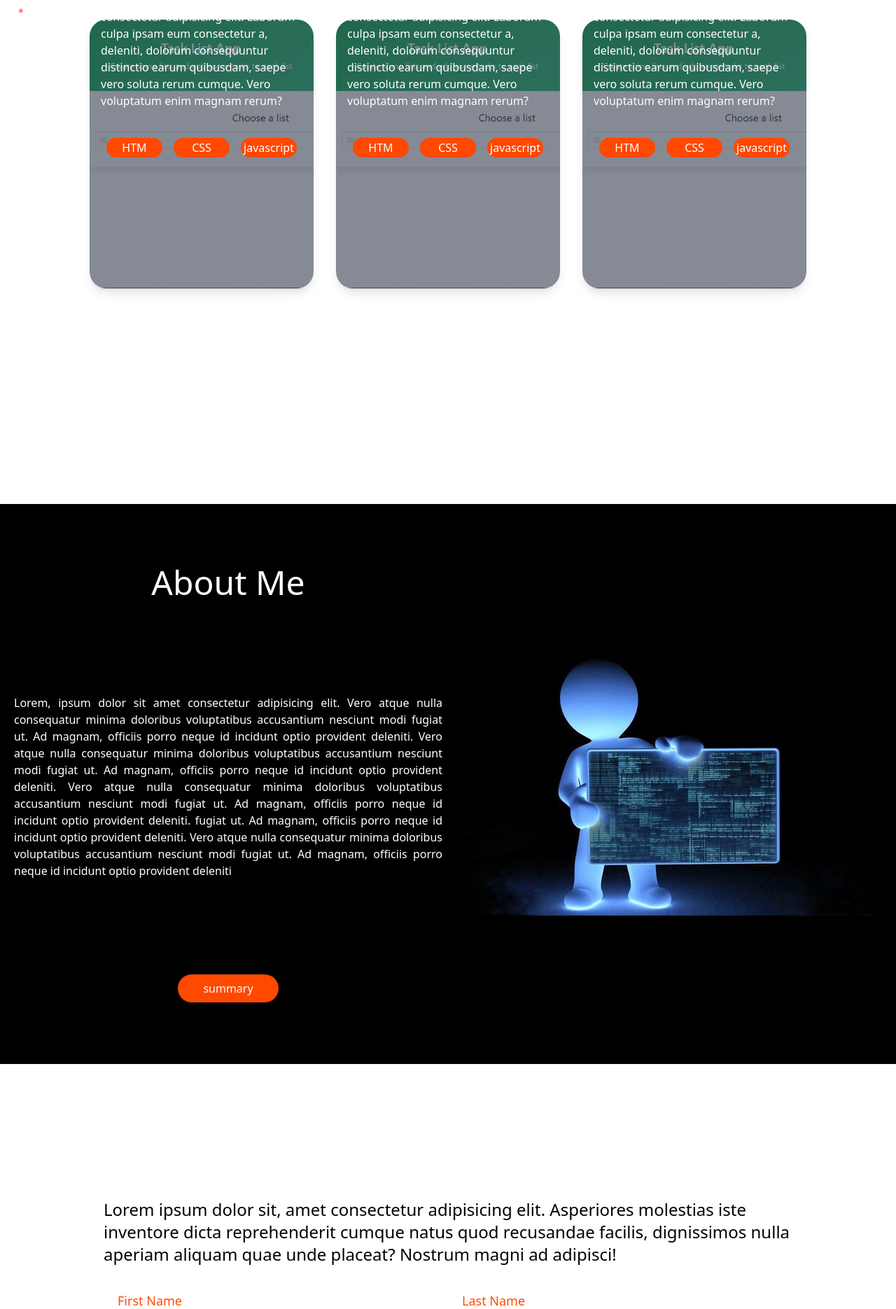
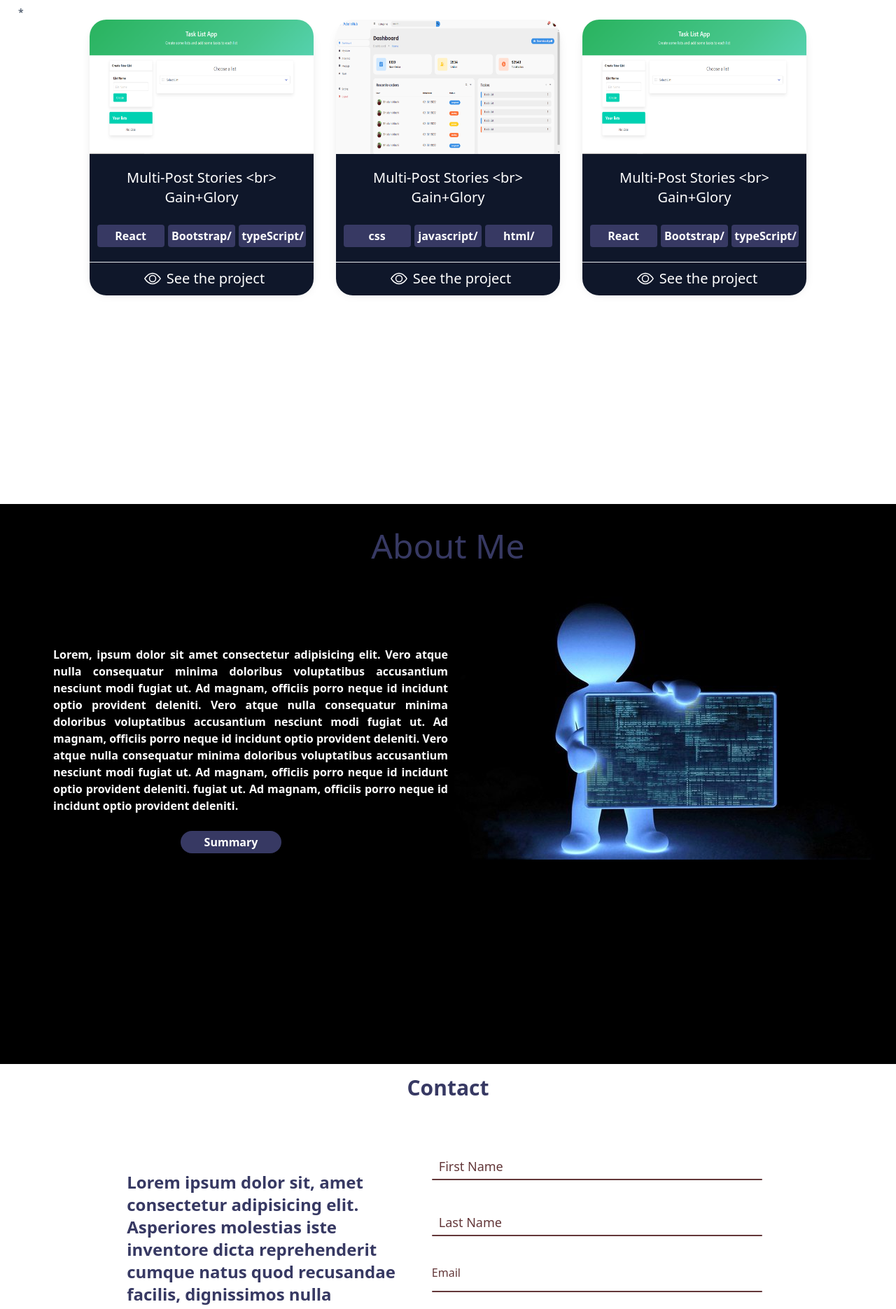
Before and after one commit to GhislainMitahi/myportfolio, a React (Create React App) app: page / in a window 1280 px wide. Shown: the part 880-2750 px from the top of the page at 70% size. Built offline with nearby package versions, Linux system fonts and the light colour scheme.

Commit message:
add form in git /ignore

```diff
--- /dev/null
+++ b/emailkey.js
@@ -0,0 +1,4 @@
+export default {
+    USER_ID: `service_lq0yp2c`, //userID "service_lq0yp2c","template_vfsiw3i"
+    TEMPLATE_ID: `template_468242f`,         //templateID
+    }
--- a/package.json
+++ b/package.json
@@ -3,6 +3,7 @@
   "version": "0.1.0",
   "private": true,
   "dependencies": {
+    "@emailjs/browser": "^3.6.2",
     "@testing-library/jest-dom": "^5.16.4",
     "@testing-library/react": "^13.2.0",
     "@testing-library/user-event": "^13.5.0",
--- a/src/components/About.js
+++ b/src/components/About.js
@@ -3,19 +3,21 @@ import Me from '../assets/images/me_in_code.jpeg'
 
 const About = (props) => {
   return (
-    <div className="flex bg-black text-white p-5 h-screen gap-4">
-       <div className="w-2/4 flex justify-around items-center flex-col ">
-       <h1 className="text-center text-5xl">About Me</h1>
-            <p className="text-justify">Lorem, ipsum dolor sit amet consectetur adipisicing elit. Vero atque nulla consequatur minima doloribus voluptatibus accusantium nesciunt modi fugiat ut. Ad magnam, officiis porro neque id incidunt optio provident deleniti.
+    <div className="flex-col bg-black text-white p-5 h-screen">
+      <h1 className="text-center text-5xl p-4 text-primary">About Me</h1>
+      <div className="flex mt-8 justify-center items-center w-full">
+        <div className=" w-2/4 flex gap-6 justify-center items-center flex-col ">
+              <p className="text-justify font-extrabold pl-14 pt-10">Lorem, ipsum dolor sit amet consectetur adipisicing elit. Vero atque nulla consequatur minima doloribus voluptatibus accusantium nesciunt modi fugiat ut. Ad magnam, officiis porro neque id incidunt optio provident deleniti.
             Vero atque nulla consequatur minima doloribus voluptatibus accusantium nesciunt modi fugiat ut. Ad magnam, officiis porro neque id incidunt optio provident deleniti.
             Vero atque nulla consequatur minima doloribus voluptatibus accusantium nesciunt modi fugiat ut. Ad magnam, officiis porro neque id incidunt optio provident deleniti.
             fugiat ut. Ad magnam, officiis porro neque id incidunt optio provident deleniti.
-            Vero atque nulla consequatur minima doloribus voluptatibus accusantium nesciunt modi fugiat ut. Ad magnam, officiis porro neque id incidunt optio provident deleniti</p>
-            <button className="bg-primary p-2 w-36 rounded-md">summary</button>
+            </p>
+            <button className="bg-primary p-1 font-bold w-36 rounded-md">Summary</button>
        </div>
     <div className="flex w-2/4 justify-center items-center">
     <img src={Me} alt="me" />
 
+        </div>
         </div>
     </div>
   )
--- a/src/components/Contact.js
+++ b/src/components/Contact.js
@@ -1,19 +1,36 @@
-import React from 'react'
+import React, { useRef } from 'react';
+import emailjs from '@emailjs/browser';
 import { BsLinkedin,BsStackOverflow,BsTwitter} from "react-icons/bs";
 import { GoMarkGithub } from "react-icons/go";
 
 const Contact = () => {
+    const form = useRef();
+
+    const handleSubmit = (e) => {
+        e.preventDefault();        // Prevents default refresh by the browser
+          emailjs.sendForm("service_u4ymmn2","template_468242f", form.current, 'DYvXTRtmqigSrzvRl')
+        .then((result) => {
+        alert("Message Sent, We will get back to you shortly", result.text);
+        },
+        (error) => {
+        alert("An error occurred, Please try again", error.text);
+        });
+        };
+
   return (
 <>
-<div className="contact">
-    <div className="the_container">
-    <div className="text-2xl">
-Lorem ipsum dolor sit, amet consectetur adipisicing elit. Asperiores molestias iste inventore dicta reprehenderit cumque natus quod recusandae facilis, dignissimos nulla aperiam aliquam quae unde placeat? Nostrum magni ad adipisci!
+<div className="flex flex-col pt-4">
+<h1 className="text-center text-3xl  text-primary font-bold">Contact</h1>
+<div className="flex items-center place-content-center">
+    <div className="the_container flex items-center place-content-center gap-8 ">
+    <div className="text-2xl font-semibold w-2/5 text-primary mt-6 h-full  text-start">
+        Lorem ipsum dolor sit, amet consectetur adipisicing elit. Asperiores molestias iste inventore dicta reprehenderit cumque natus quod recusandae facilis, dignissimos nulla aperiam aliquam quae unde placeat? Nostrum magni ad adipisci!
 </div>
+<form action="" ref={form} onSubmit={(e)=>handleSubmit(e)} className="w-2/4 mt-6">
         <div className="row100">
             <div className="col">
                 <div className="inputBox">
-                    <input type="text" name="" required="required"/>
+                    <input type="text" name="firstname" required="required"/>
                     <span className="text">First Name</span>
                     <span className="line"></span>
                 </div>
@@ -29,8 +46,8 @@ Lorem ipsum dolor sit, amet consectetur adipisicing elit. Asperiores molestias i
         <div className="row100">
             <div className="col">
                 <div className="inputBox">
-                    <input type="text" name="" required="required"/>
-                    <span className="text">Email</span>
+                    <input type="mail" name="lastname" required="required" />
+                    <span className="email" >Email</span>
                     <span className="line"></span>
                 </div>
             </div>
@@ -42,14 +59,10 @@ Lorem ipsum dolor sit, amet consectetur adipisicing elit. Asperiores molestias i
                 </div>
             </div> */}
         </div>
-
-
-
-
         <div className="row100">
             <div className="col">
                 <div className="inputBox textarea">
-                    <textarea required="required"></textarea>
+                    <textarea required="required" name="message"></textarea>
                     <span className="text">Type your message here ...</span>
                     <span className="line"></span>
                 </div>
@@ -58,12 +71,14 @@ Lorem ipsum dolor sit, amet consectetur adipisicing elit. Asperiores molestias i
 
         <div className="row100">
             <div className="col">
-                <input type="submit" value="send"/>
+                <input type="submit" value="send" className="text-white"/>
             </div>
         </div>
+        </form>
+    </div>
     </div>
 </div>
-<span className="w-screen bg-black border border-blac h4k"></span>
+<span className="w-full block bg-black border drop-shadow-md  border-gray-3500"></span>
 <p className=" flex justify-center p-4">
 <a href="https://www.linkedin.com/in/ghislain-mitahi/" className="p-2">
      <BsLinkedin/>
--- /dev/null
+++ b/src/components/Popop.js
@@ -0,0 +1,41 @@
+import React from 'react'
+import { VscLiveShare,VscGithubInverted,VscClose} from "react-icons/vsc";
+
+const Popop = ({popup, handleshow}) => {
+
+  return (
+    <div className="h-screen w-screen fixed top-0 left-0 right-0 bottom-0">
+    <div className="bg-blue-450 opacity-50 h-screen w-screen fixed top-0 left-0 right-0 bottom-0" onClick={handleshow}></div>
+        <div className="bg-white text-center absolute top-0 left-0 w-6/12 h-auto transform flex flex-col items-center justify-center gap-2 mt-1 ml-p25 rounded p-2 mb-8">
+        <div className="w-full flex place-content-end mr-1 text-3xl text-myred">
+            <span onClick={handleshow}><VscClose/></span>
+        </div>
+          <div className="w-full">
+            <img src={popup[0].popupDescription.imageSrc} alt="" className="w-full h-full rounded"/>
+          </div>
+          <div className="flex w-full place-content-between">
+            <h1 className="ml-4 font-bold text-xl">{popup[0].popupDescription.titre}</h1>
+            <p className="flex gap-4 mr-4">
+              <a href={popup[0].popupDescription.demoLink} className="bg-primary w-28 flex gap-2 items-center place-content-center text-white rounded">See Live<VscLiveShare/></a>
+              <a href={popup[0].popupDescription.source} className="bg-primary w-28 flex gap-2 items-center place-content-center placeholder text-white rounded">See Source<VscGithubInverted/> </a>
+            </p>
+          </div>
+              <ul className="flex w-full place-content-start gap-2 ml-4">
+                <li className="bg-primary rounded p-1 text-white text-xs text-center"> {popup[0].popupDescription.technolgies[0]}</li>
+                <li className="bg-primary rounded p-1 text-white text-xs text-center"> {popup[0].popupDescription.technolgies[1]}</li>
+                <li className="bg-primary rounded p-1 text-white text-xs text-center"> {popup[0].popupDescription.technolgies[2]}</li>
+                <li className="bg-primary rounded p-1 text-white text-xs text-center"> {popup[0].popupDescription.technolgies[3]}</li>
+              </ul>
+          <div className="text-justify">
+            {popup[0].popupDescription.description}
+          </div>
+</div>
+</div>
+
+
+
+
+  )
+}
+
+export default Popop
--- a/src/components/Profil.js
+++ b/src/components/Profil.js
@@ -12,7 +12,7 @@ const Profil = (props) => {
 
   </div>
   <div className="w-2/5 items-center">
-  <h1 className="text-primary text-2xl">Hello you all, I'm <span className="underline ">{props.data.firstName} {props.data.lastName}</span></h1>
+  <h1 className="text-red text-2xl ">Hello you all, I'm <span className="underline ">{props.data.firstName} {props.data.lastName}</span></h1>
     <p className="tracking-wider
     text-justify">Lorem ipsum, dolor sit amet consectetur adipisicing elit. Officia illum nulla distinctio, voluptas cumque natus, quis obcaecati tempora voluptates corrupti veniam dolores corporis magnam et qui! Id natus blanditiis eligendi?</p>
   </div>
--- /dev/null
+++ b/src/components/Project.js
@@ -0,0 +1,29 @@
+import React from 'react'
+import { BsEye } from "react-icons/bs";
+
+
+
+const Project = (props) => {
+  return (
+
+<div className="h-96 w-80 rounded-md shadow-lg">
+        <div className="h-2/4"><img src={props.image} alt="#" className="rounded-t-md h-full w-full"/></div>
+        <div className="h-2/5 bg-blue-450 flex flex-col justify-around text-white p-2">
+        <h1 className="text-center text-xl">
+        {props.titre}
+        </h1>
+        <p className="flex justify-around">
+          <a href="http//" className="bg-primary p-1 w-24 text-center rounded font-bold">{props.tech[0]}</a>
+          <a href="http//" className="bg-primary p-1 w-24 text-center rounded font-bold">{props.tech[1]}/</a>
+          <a href="http//" className="bg-primary p-1 w-24 text-center rounded font-bold">{props.tech[2]}/</a>
+        </p>
+        </div>
+        <div className="h-12 bg-blue-450 rounded-b-md flex items-center place-content-center text-white text-xl border-t border-gray-200 hover:bg-primary hover:text-white transition duration-200 ease-out hover:ease-in" onClick={()=>props.handleClick(props.id)}>
+        <p className="p-2 text-2xl"><BsEye/></p>
+        <p>See the project</p>
+        </div>
+      </div>
+  )
+}
+
+export default Project
--- a/src/components/Projects.js
+++ b/src/components/Projects.js
@@ -1,71 +1,107 @@
 import {React, useState} from 'react';
+import Project from './Project'
+import pro1 from '../assets/images/todo.PNG'
+import dashbord from '../assets/images/dashbord.PNG'
+import Popop from './Popop'
+const Projects = () => {
+
+// states and declaratiio
+
+const [popup,setPopup] = useState([])
+const [show, setShow] =  useState(false)
 
 
-const Projects = () => {
-// states
 
-const [mouse,setMouse] = useState(true)
+const project1 = {
+  imageSrc: pro1,
+  titre: 'Multi-Post Stories <br> Gain+Glory',
+  technolgies: ['React', 'Bootstrap', 'typeScript', 'redux'],
+  id: 'firstProject',
+  popupDescription: {
+    imageSrc: pro1,
+      titre: 'Add task',
+      technolgies: ['React', 'Bootstrap', 'typeScript', 'redux'],
+      description: " Lorem Ipsum is simply dummy text of the printing and typesetting industry. Lorem Ipsum has been the industry's standard dummy text ever since the 1500s, when an unknown printer took a galley of type and scrambled it 1960s with the releaLorem Ipsum is simply dummy text of the printing and typesetting industry. Lorem Ipsum has been the industry's standard dummy text ever since the 1500s, when an unknown printer took a galley of type and scrambled it 1960s with the relea",
+      demoLink: 'https://ciraganenicole.github.io/Portfolio/',
+      source: 'https://github.com/ciraganenicole/Portfolio',
+  },
+};
 
+const project2 = {
+  imageSrc: dashbord,
+  titre: 'Multi-Post Stories <br> Gain+Glory',
+  technolgies: ['css', 'javascript', 'html'],
+  id: 'secondProject',
+  popupDescription: {
+      imageSrc: dashbord,
+      titre: 'DashBord',
+      technolgies: ['css', 'javascript', 'html'],
+      description: " Lorem Ipsum is simply dummy text of the printing and typesetting industry. Lorem Ipsum has been the industry's standard dummy text ever since the 1500s, when an unknown printer took a galley of type and scrambled it 1960s with the releaLorem Ipsum is simply dummy text of the printing and typesetting industry. Lorem Ipsum has been the industry's standard dummy text ever since the 1500s, when an unknown printer took a galley of type and scrambled it 1960s with the relea",
+      demoLink: 'https://ciraganenicole.github.io/Portfolio/',
+      source: 'https://github.com/ciraganenicole/Portfolio',
+  },
+};
 
-//functions
-// const handleMouse = () => {
-//   setMouse(!mouse)
-// }
+const project3 = {
+  imageSrc: pro1,
+  titre: 'Multi-Post Stories <br> Gain+Glory',
+  technolgies: ['React', 'Bootstrap', 'typeScript', 'redux'],
+  id:'thirdProject',
+  popupDescription: {
+    imageSrc: pro1,
+      titre: 'Add task',
+      technolgies: ['React', 'Bootstrap', 'typeScript', 'redux'],
+      description: " Lorem Ipsum is simply dummy text of the printing and typesetting industry. Lorem Ipsum has been the industry's standard dummy text ever since the 1500s, when an unknown printer took a galley of type and scrambled it 1960s with the releaLorem Ipsum is simply dummy text of the printing and typesetting industry. Lorem Ipsum has been the industry's standard dummy text ever since the 1500s, when an unknown printer took a galley of type and scrambled it 1960s with the relea",
+      demoLink: 'https://ciraganenicole.github.io/Portfolio/',
+      source: 'https://github.com/ciraganenicole/Portfolio',
+  },
+};
+
+const projects = [project1,project2,project3]
+
+// functions
+const handleClick = (key) => {
+  setPopup(
+    projects.filter((modal)=>modal.id === key ? {...modal}:false)
+  )
+// console.log(popup.popupDescription
+  console.log(popup[0].popupDescription.titre)
+  setShow(true)
+}
+
+const handleShow = () => {
+  setShow(false)
+}
+
+// fondition
+
+if(show){
+  document.body.classList.add('overflow-hidden')
+}else{
+  document.body.classList.remove('overflow-hidden')
+}
 
   return (
-    <div className="p-6 h-screen">
+    <>
+    {show &&(
+      <Popop handleshow={handleShow} popup={popup}/>
+  )}
+  <div className="p-6 h-screen w-screen">
       <span class="after:content-['*'] after:ml-0.5 after:text-red-500 block text-sm font-medium text-slate-700">
             <h1 class="text-center text-2xl p-4"> My done projects </h1>
   </span>
       <div className="flex justify-center gap-x-8">
-
-      <div className="h-96 w-80 bg-cover bg-project-one bg-no-repeat bg-center rounded-md shadow-lg">
-      <div className="h-96 w-80 bg-blue-450 opacity-50 rounded-md hover:opacity-0"></div>
-      {mouse && (
-        <div className="flex flex-col w-80 h-96 p-4 rounded-md text-white justify-around absolute top-3px">
-        <h1 className="bg-primary text-2xl text-blue-450 text-center rounded-md z-50">DashbordAdmin</h1>
-        <p className="">Lorem, ipsum dolor sit amet consectetur adipisicing elit. Laborum culpa ipsam eum consectetur a, deleniti, dolorum consequuntur distinctio earum quibusdam, saepe vero soluta rerum cumque. Vero voluptatum enim magnam rerum?</p>
-        <p className="flex flex-row justify-around z-50">
-          <a href="http//" className="bg-primary p-0.5 w-20 text-center rounded-md">HTM</a>
-          <a href="http//" className="bg-primary p-0.5 w-20 text-center rounded-md">CSS</a>
-          <a href="http//" className="bg-primary p-0.5 w-20 text-center rounded-md">javascript</a>
-        </p>
-      </div>)}
-      </div>
-
-
-      <div className="h-96 w-80 bg-cover bg-project-one bg-no-repeat bg-center rounded-md shadow-lg">
-      <div className="h-96 w-80 bg-blue-450 opacity-50 rounded-md hover:opacity-0"></div>
-      {mouse && (
-        <div className="flex flex-col w-80 h-96 p-4 rounded-md text-white justify-around absolute top-3px">
-        <h1 className="bg-primary text-2xl text-blue-450 text-center rounded-md z-50">DashbordAdmin</h1>
-        <p className="">Lorem, ipsum dolor sit amet consectetur adipisicing elit. Laborum culpa ipsam eum consectetur a, deleniti, dolorum consequuntur distinctio earum quibusdam, saepe vero soluta rerum cumque. Vero voluptatum enim magnam rerum?</p>
-        <p className="flex flex-row justify-around z-50">
-          <a href="http//" className="bg-primary p-0.5 w-20 text-center rounded-md">HTM</a>
-          <a href="http//" className="bg-primary p-0.5 w-20 text-center rounded-md">CSS</a>
-          <a href="http//" className="bg-primary p-0.5 w-20 text-center rounded-md">javascript</a>
-        </p>
-      </div>)}
-      </div>
-
-
-      <div className="h-96 w-80 bg-cover bg-project-one bg-no-repeat bg-center rounded-md shadow-lg">
-      <div className="h-96 w-80 bg-blue-450 opacity-50 rounded-md hover:opacity-0"></div>
-      {mouse && (
-        <div className="flex flex-col w-80 h-96 p-4 rounded-md text-white justify-around absolute top-3px">
-        <h1 className="bg-primary text-2xl text-blue-450 text-center rounded-md z-50">DashbordAdmin</h1>
-        <p className="">Lorem, ipsum dolor sit amet consectetur adipisicing elit. Laborum culpa ipsam eum consectetur a, deleniti, dolorum consequuntur distinctio earum quibusdam, saepe vero soluta rerum cumque. Vero voluptatum enim magnam rerum?</p>
-        <p className="flex flex-row justify-around z-50">
-          <a href="http//" className="bg-primary p-0.5 w-20 text-center rounded-md">HTM</a>
-          <a href="http//" className="bg-primary p-0.5 w-20 text-center rounded-md">CSS</a>
-          <a href="http//" className="bg-primary p-0.5 w-20 text-center rounded-md">javascript</a>
-        </p>
-      </div>)}
-      </div>
-
-
+      {projects.map((work)=>(
+        <Project id={work.id}
+          image={work.imageSrc}
+          titre={work.titre}
+          tech={work.technolgies}
+          handleClick={handleClick}
+        />
+      ))}
     </div>
     </div>
+    </>
   )
 }
 
--- a/src/index.css
+++ b/src/index.css
@@ -1,19 +1,6 @@
 @tailwind base;
 @tailwind components;
 @tailwind utilities;
-.one.active {
-    background: #FF7A59;
-    opacity: .8;
-}
-
-.contact {
-    display: flex;
-    justify-content: center;
-    align-items: center;
-    min-height: 100vh;
-    background: #ffff;
-}
-
 .the_container {
     width: 80%;
     padding: 20px;
@@ -21,7 +8,7 @@
 
 .the_container h2 {
     width: 100%;
-    color: #ff4800;
+    color: #633739;
     font-size: 36px;
     text-align: center;
     margin-bottom: 10px;
@@ -46,14 +33,14 @@
     position: relative;
     width: 100%;
     height: 40px;
-    color: #ff4800;
+    color: #633739;
 }
 
 .the_container .row100 .inputBox input,
 .the_container .row100 .inputBox.textarea textarea {
     position: absolute;
     width: 100%;
-    height: 100%;
+    height: auto;
     background: transparent;
     box-shadow: none;
     border: none;
@@ -61,7 +48,7 @@
     font-size: 18px;
     padding: 0 10px;
     z-index: 1;
-    color: #000;
+    color: #fff;
 }
 
 .the_container .row100 .inputBox .text {
@@ -88,7 +75,7 @@
     display: block;
     width: 100%;
     height: 2px;
-    background: #ff4800;
+    background: #633739;
     transition: 0.5s;
     border-radius: 2px;
     pointer-events: none;
@@ -127,8 +114,8 @@ input[type="submit"] {
     padding: 7px 35px;
     cursor: pointer;
     outline: none;
-    background: #ff4800;
-    color: #000;
+    background: #633739;
+    color: #ffff;
     font-size: 18px;
     border-radius: 2px;
 }
--- a/tailwind.config.js
+++ b/tailwind.config.js
@@ -11,6 +11,10 @@ module.exports = {
       '3lg': '10rem',
       'full': '9999px',
       'large': '12px',
+    },
+    transformOrigin: {
+      'top-left-1/3-3/4': '33% 75%',
+      'transform': 'translate(-50%, -50%)'
     },
     screens: {
       'sm': '480px',
@@ -29,6 +33,10 @@ module.exports = {
       // => @media (min-width: 1536px) { ... }
     },
     extend: {
+      transitionTimingFunction: {
+        'in-expo': 'cubic-bezier(0.95, 0.05, 0.795, 0.035)',
+        'out-expo': 'cubic-bezier(0.19, 1, 0.22, 1)',
+      },
       backgroundImage: {
         'project-one': "url('/src/assets/images/todo.PNG')",
         'project-two': "url('/src/assets/images/dashbord.PNG')",
@@ -36,12 +44,19 @@ module.exports = {
       },
       spacing: {
         '3px': '758px',
+        '10':'10%',
+        'p25':'25%',
+        '50':'50%',
+        '95':'100%'
       },
       colors:{
-        primary: "#ff4800",
+        // primary: "#ff4800",
+        primary: "#373963",
         transparent: 'transparent',
         current: 'currentColor',
         'white': '#ffffff',
+        'grayb':'#d1d1d6',
+        'myred':'#633739',
         'purple': '#3f3cbb',
         'midnight': '#121063',
         'metal': '#565584',
@@ -49,9 +64,18 @@ module.exports = {
         'silver': '#ecebff',
         'bubble-gum':'#ff77e9',
         'bermuda': '#78dcca',
+        'red':'#c00000',
          blue: {
           450: "#0f172a"
         },
+      },
+      dropShadow: {
+        '3xl': '0 35px 35px rgba(0, 0, 0, 0.25)',
+        '4xl': [
+            '0 35px 35px rgba(0, 0, 0, 0.25)',
+            '0 45px 65px rgba(0, 0, 0, 0.15)',
+        ],
+        'gh': '0 35px 35px rgba(0, 0, 0, 0.25)',
       },
     },
   },
```
Also changed, not shown: src/components/Nav.js (line endings or trailing spaces), 2 other files (tests, documents, lock files or other folders).
